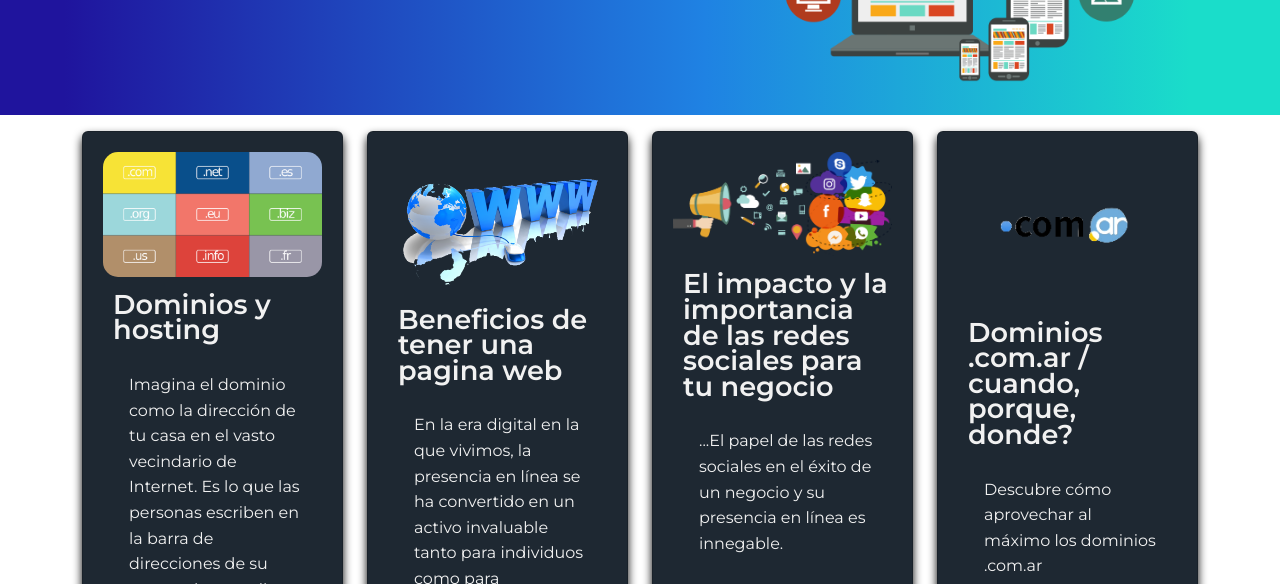
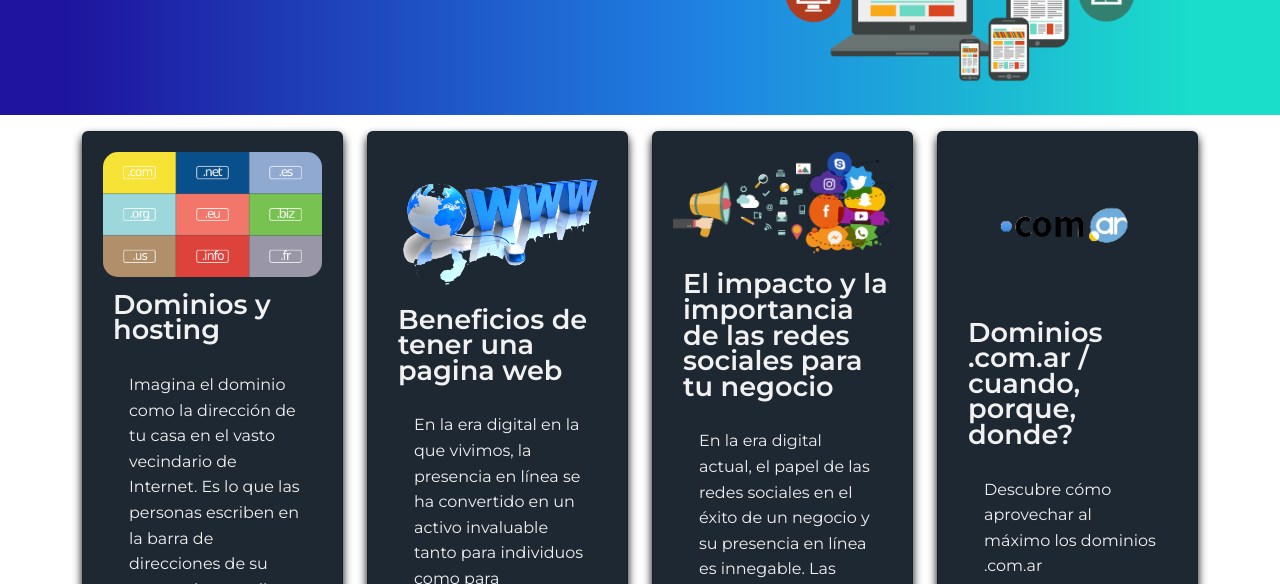
Before and after one commit to blankfiledesign/mi-web-blanca, a plain HTML site: page blog.html in a window 1280 px wide. Shown: the part 368-952 px from the top of the page. Drawn offline with nearby package versions, Linux system fonts and the light colour scheme.

Commit message:
arreglo card 3 blog

```diff
--- a/blog.html
+++ b/blog.html
@@ -177,7 +177,9 @@
   <div class="card-image"><img src="/assets/redes.png" alt="redes sociales"></div>
   <p class="card-title">El impacto y la importancia de las redes sociales para tu negocio</p>
   <p class="card-body">
-   ...El papel de las redes sociales en el éxito de un negocio y su presencia en línea es innegable.
+    En la era digital actual, el papel de las redes sociales en el éxito de un negocio
+    y su presencia en línea es innegable. Las redes sociales han evolucionado de simples
+    plataf... Ver mas
   </p>
 </div>
 </a>
```
